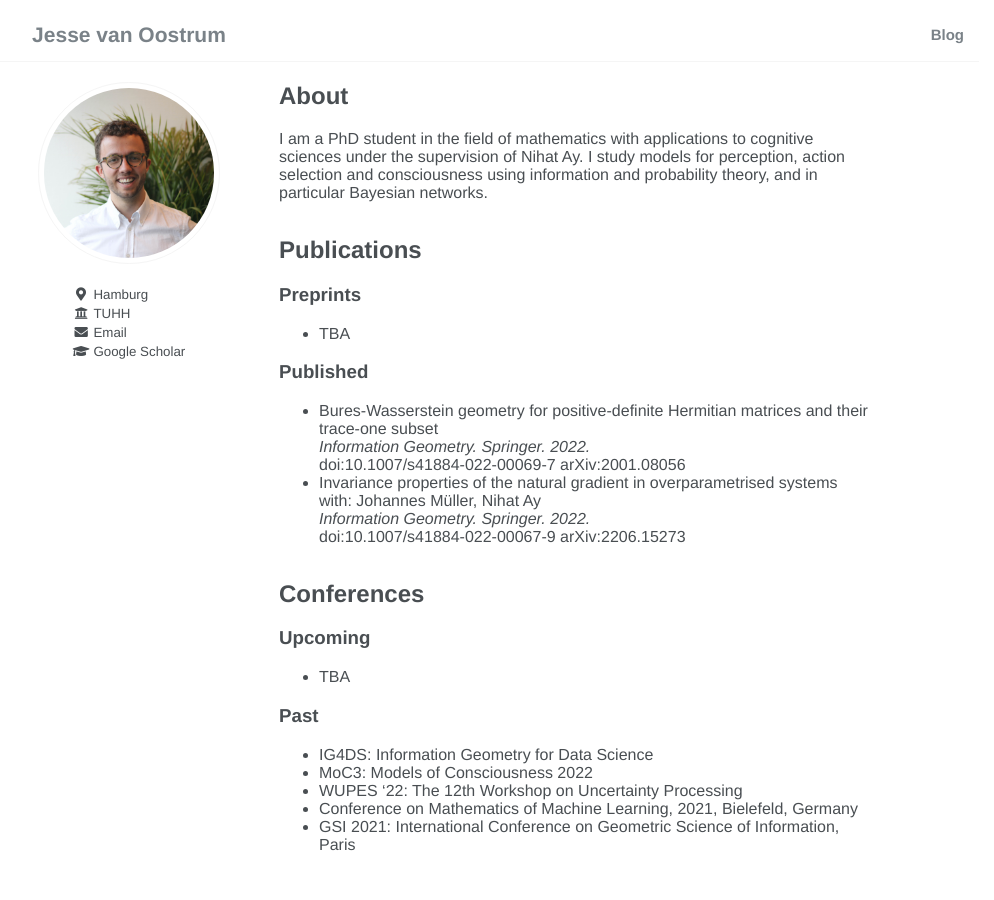
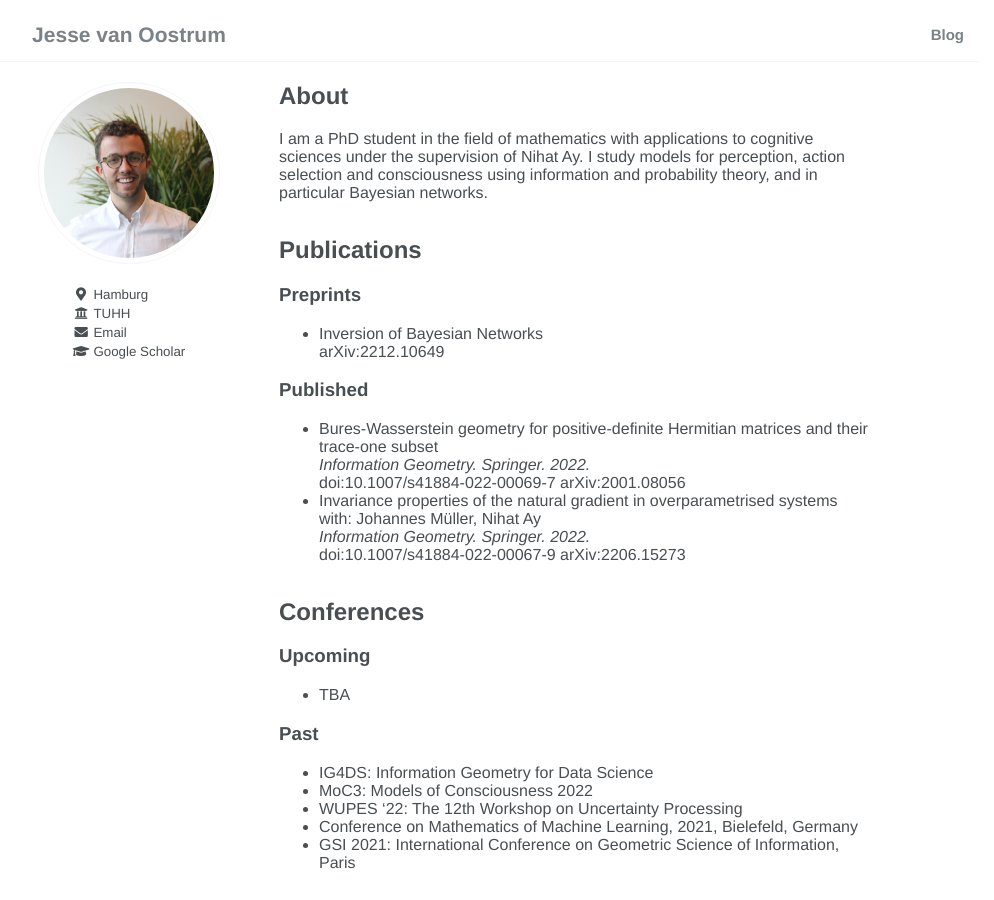
Before and after one commit to jessevoostrum/jessevoostrum.github.io, a Jekyll site: the page built from index.md, in a window 1280 px wide. Shown: the whole page, without its empty margins (161-1155 px from the left). Built offline with Jekyll 4.4.1, drawn with Linux system fonts in a browser that asks for light colours.

Commit message:
add preprint

```diff
--- a/index.md
+++ b/index.md
@@ -10,7 +10,8 @@ I am a PhD student in the field of mathematics with applications to cognitive sc
 ## Publications
 
 ### Preprints
-- TBA
+- Inversion of Bayesian Networks
+[arXiv:2212.10649](https://arxiv.org/abs/2212.10649)
 
 ### Published
 - Bures-Wasserstein geometry for positive-definite Hermitian matrices and their trace-one subset
```
